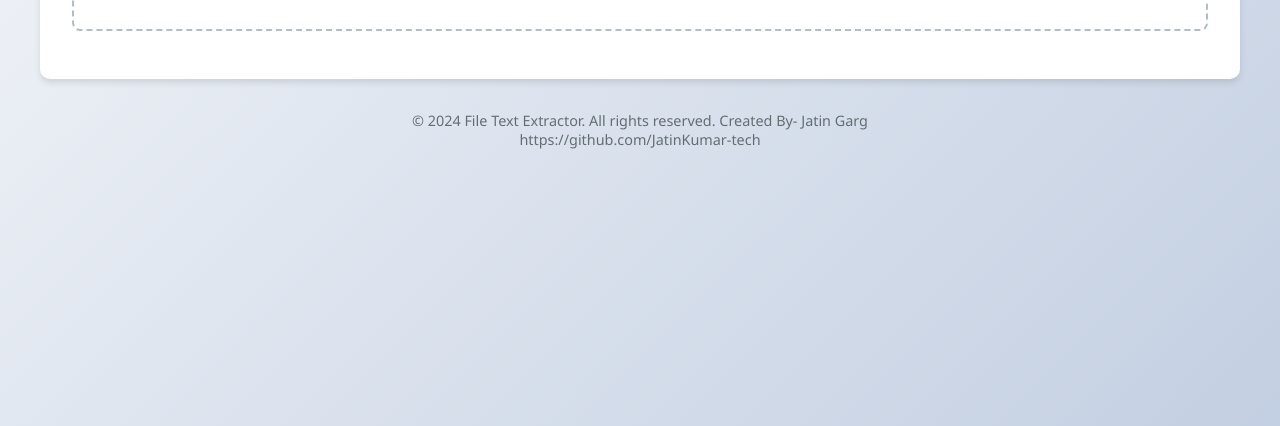
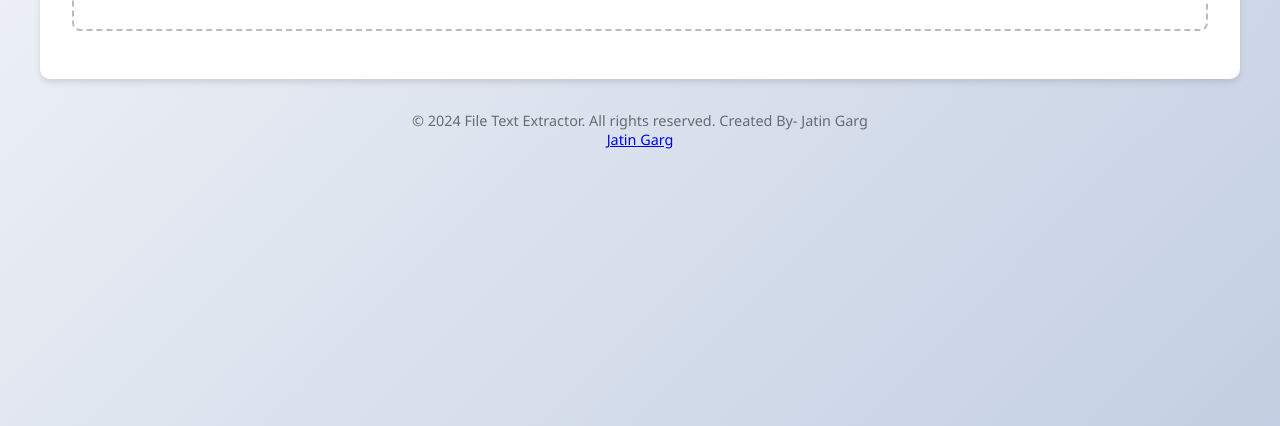
Before and after one commit to JatinKumar-tech/Pdf-converter, a plain HTML site: page index.html in a window 1280 px wide. Shown: the part 374-800 px from the top of the page. Drawn offline with Linux system fonts and the light colour scheme; a script that the page names is missing.

Commit message:
Update index.html

```diff
--- a/index.html
+++ b/index.html
@@ -186,7 +186,7 @@
         </main>
 
         <footer>
-            <p>© 2024 File Text Extractor. All rights reserved. Created By- Jatin Garg <br/>https://github.com/JatinKumar-tech</p>
+            <p>© 2024 File Text Extractor. All rights reserved. Created By- Jatin Garg <br/><a href="https://github.com/JatinKumar-tech">Jatin Garg</a></p>
         </footer>
     </div>
 
```
